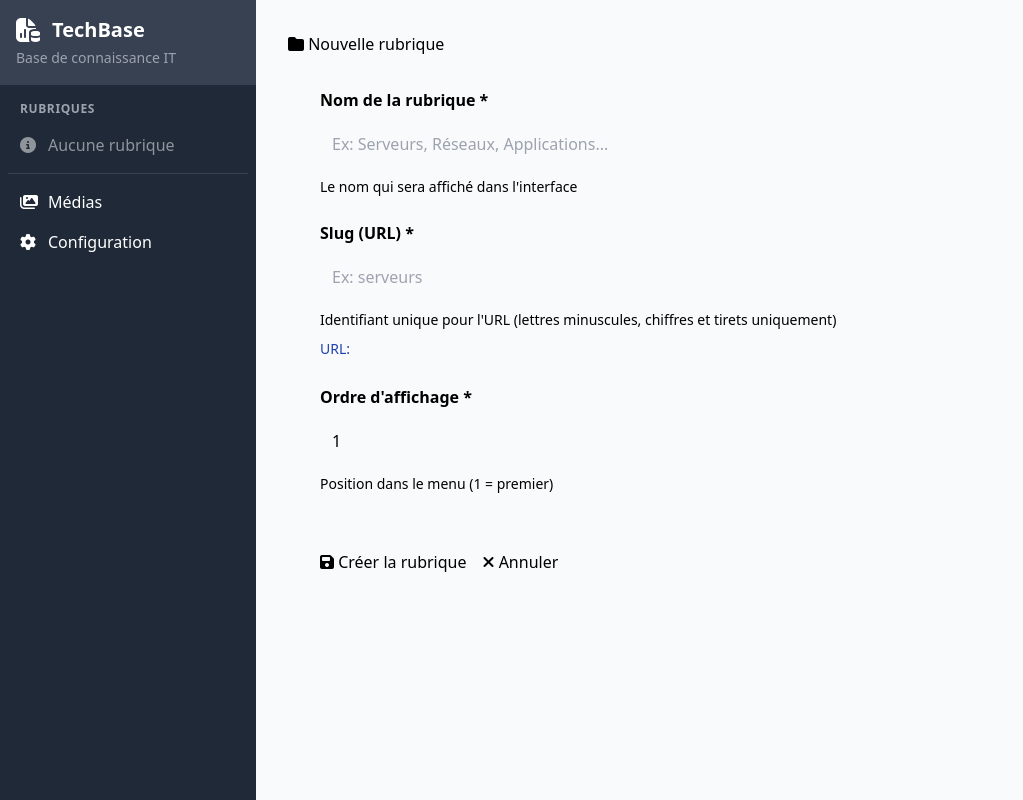
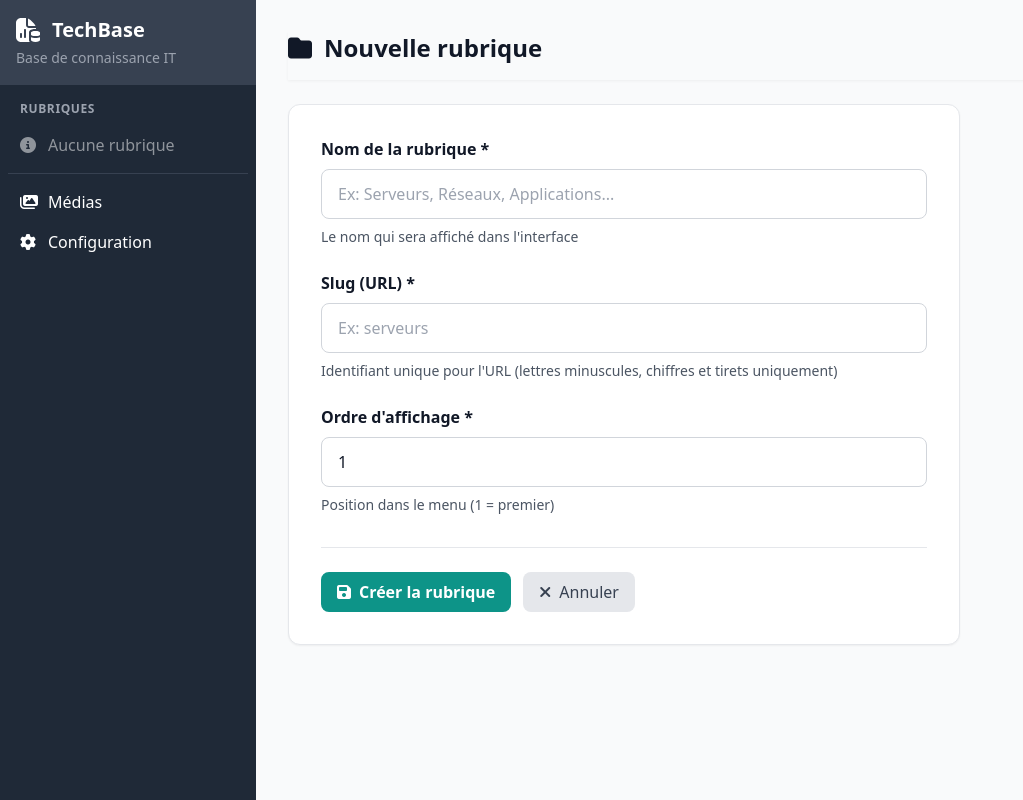
Before and after one commit to orwelltherazer/techbase, a PHP site: template templates/rubriques/form.html.twig in a window 1280 px wide. Shown: the whole page, without its empty margins (0-1023 px from the left). Run offline with PHP 8.4, Linux system fonts and the light colour scheme; the template is opened without the code that fills it, so the values that code supplies are empty; some libraries are stand-ins or nearby versions.

Commit message:
Amélioration de l'interface avec sidebar et headers sticky
- Sidebar fixe avec scroll indépendant du contenu principal
- Headers de page sticky pour rester visibles au scroll
- Zone opaque au-dessus des headers sticky
- Conversion complète de rubriques/form.html.twig en Tailwind CSS
- Uniformisation des tailles de titres (text-2xl)
- Headers sticky ajoutés à tous les templates principaux

🤖 Generated with [Claude Code](https://claude.com/claude-code)

Co-Authored-By: Claude <noreply@anthropic.com>

```diff
--- a/css/styles.css
+++ b/css/styles.css
@@ -8,6 +8,43 @@
   --warning: #d97706;
   --success: #16a34a;
   --info: #1e40af;
+}
+
+/* Header de page sticky */
+.page-header-sticky {
+  position: sticky;
+  top: 0;
+  z-index: 10;
+  background: #f9fafb;
+  padding-bottom: 1rem;
+  margin-bottom: 1.5rem;
+  box-shadow: 0 1px 3px rgba(0, 0, 0, 0.05);
+}
+
+/* Créer un espace opaque au-dessus du header pour masquer le contenu qui scroll */
+.page-header-sticky::before {
+  content: '';
+  position: absolute;
+  top: -2rem;
+  left: -2rem;
+  right: -2rem;
+  height: 2rem;
+  background: #f9fafb;
+  z-index: -1;
+}
+
+@media (min-width: 768px) {
+  .page-header-sticky::before {
+    top: -3rem;
+    height: 3rem;
+  }
+}
+
+@media (min-width: 1024px) {
+  .page-header-sticky::before {
+    top: -4rem;
+    height: 4rem;
+  }
 }
 
 /* Style pour le contenu Markdown/HTML des fiches */
--- a/templates/base.html.twig
+++ b/templates/base.html.twig
@@ -20,9 +20,9 @@
     }
   </script>
 </head>
-<body class="flex min-h-screen bg-gray-50">
-  <aside class="w-64 bg-gray-800 text-white flex flex-col">
-    <a href="./" class="block p-4 border-b border-gray-700 hover:bg-gray-700 transition">
+<body class="flex h-screen bg-gray-50 overflow-hidden">
+  <aside class="w-64 bg-gray-800 text-white flex flex-col h-screen sticky top-0">
+    <a href="./" class="block p-4 border-b border-gray-700 hover:bg-gray-700 transition flex-shrink-0">
       <div class="flex items-center gap-3">
         <img src="/techbase/images/icone.svg" alt="" class="w-6 h-6">
         <h1 class="text-xl font-semibold">TechBase</h1>
@@ -59,7 +59,7 @@
     </nav>
   </aside>
 
-  <main class="flex-1 p-4 md:p-6 lg:p-8 overflow-auto">
+  <main class="flex-1 h-screen overflow-y-auto p-4 md:p-6 lg:p-8">
     <div class="max-w-7xl mx-auto">
       {% block body %}{% endblock %}
     </div>
--- a/templates/dashboard.html.twig
+++ b/templates/dashboard.html.twig
@@ -4,7 +4,7 @@
 
 {% block body %}
 <!-- Header -->
-<div class="flex justify-between items-center mb-6">
+<div class="page-header-sticky flex justify-between items-center">
   <h1 class="text-2xl font-bold text-gray-900">Tableau de bord</h1>
   <a href="./?action=new" class="inline-flex items-center gap-2 px-4 py-2 bg-primary text-white rounded-lg hover:bg-primary-dark transition font-medium">
     <i class="fas fa-plus"></i>
--- a/templates/fiches/list.html.twig
+++ b/templates/fiches/list.html.twig
@@ -4,7 +4,7 @@
 
 {% block body %}
 <!-- Header -->
-<div class="flex justify-between items-center mb-6">
+<div class="page-header-sticky flex justify-between items-center">
   <h1 class="text-2xl font-bold text-gray-900 flex items-center gap-2">
     <i class="fas fa-folder-open text-primary"></i>
     {{ rubrique.nom }}
--- a/templates/fiches/view.html.twig
+++ b/templates/fiches/view.html.twig
@@ -4,7 +4,7 @@
 
 {% block body %}
 <!-- Header -->
-<div class="flex justify-between items-center mb-6 gap-4 flex-wrap">
+<div class="page-header-sticky flex justify-between items-center gap-4 flex-wrap">
   <h1 class="text-2xl font-bold text-gray-900">{{ fiche.titre }}</h1>
   <div class="flex gap-3">
     <a href="./?action=edit&id={{ fiche.id }}" class="inline-flex items-center gap-2 px-4 py-2 bg-primary text-white rounded-lg hover:bg-primary-dark transition font-medium">
--- a/templates/medias.html.twig
+++ b/templates/medias.html.twig
@@ -3,7 +3,7 @@
 {% block title %}Médias — Techbase{% endblock %}
 
 {% block body %}
-<div class="mb-6">
+<div class="page-header-sticky">
   <h1 class="text-3xl font-bold text-gray-900 mb-2">Médias</h1>
   <p class="text-gray-600">Gérez votre bibliothèque de médias</p>
 </div>
--- a/templates/rubriques/form.html.twig
+++ b/templates/rubriques/form.html.twig
@@ -3,24 +3,25 @@
 {% block title %}{% if rubrique.id %}Modifier la rubrique{% else %}Nouvelle rubrique{% endif %} – Techbase{% endblock %}
 
 {% block body %}
-<div class="page-header">
-  <h1 class="text-h1">
+<div class="page-header-sticky">
+  <h1 class="text-2xl font-bold text-gray-900 flex items-center gap-3">
     <i class="fas fa-folder"></i>
     {% if rubrique.id %}Modifier la rubrique{% else %}Nouvelle rubrique{% endif %}
   </h1>
 </div>
 
 {% if error %}
-  <div class="alert alert-danger">
-    <i class="fas fa-exclamation-triangle"></i> {{ error }}
+  <div class="flex items-center gap-3 px-6 py-4 rounded-lg mb-6 bg-red-50 border border-red-200 text-red-800">
+    <i class="fas fa-exclamation-triangle"></i>
+    {{ error }}
   </div>
 {% endif %}
 
-<form method="POST" action="rubriques.php?action={% if rubrique.id %}edit&id={{ rubrique.id }}{% else %}new{% endif %}" class="rubrique-form">
+<form method="POST" action="rubriques.php?action={% if rubrique.id %}edit&id={{ rubrique.id }}{% else %}new{% endif %}" class="max-w-2xl">
 
-  <div class="form-card">
-    <div class="form-group">
-      <label for="nom">Nom de la rubrique *</label>
+  <div class="bg-white border border-gray-200 rounded-xl p-8 shadow-sm">
+    <div class="mb-6">
+      <label for="nom" class="block mb-2 font-semibold text-gray-900">Nom de la rubrique *</label>
       <input
         type="text"
         id="nom"
@@ -28,12 +29,13 @@
         required
         value="{{ rubrique.nom|default('') }}"
         placeholder="Ex: Serveurs, Réseaux, Applications..."
-        oninput="updateSlugPreview()">
-      <small class="form-help">Le nom qui sera affiché dans l'interface</small>
+        oninput="updateSlugPreview()"
+        class="w-full px-4 py-3 border border-gray-300 rounded-lg text-base bg-white text-gray-900 focus:outline-none focus:ring-2 focus:ring-primary focus:border-transparent">
+      <small class="block mt-2 text-sm text-gray-600">Le nom qui sera affiché dans l'interface</small>
     </div>
 
-    <div class="form-group">
-      <label for="slug">Slug (URL) *</label>
+    <div class="mb-6">
+      <label for="slug" class="block mb-2 font-semibold text-gray-900">Slug (URL) *</label>
       <input
         type="text"
         id="slug"
@@ -41,120 +43,41 @@
         value="{{ rubrique.slug|default('') }}"
         placeholder="Ex: serveurs"
         pattern="[a-z0-9-]+"
-        oninput="validateSlug()">
-      <small class="form-help">
+        oninput="validateSlug()"
+        class="w-full px-4 py-3 border border-gray-300 rounded-lg text-base bg-white text-gray-900 focus:outline-none focus:ring-2 focus:ring-primary focus:border-transparent">
+      <small class="block mt-2 text-sm text-gray-600">
         Identifiant unique pour l'URL (lettres minuscules, chiffres et tirets uniquement)
-        <span id="slugPreview" style="display: none; margin-top: 0.5rem; display: block; color: var(--info);">
-          URL: <code></code>
+        <span id="slugPreview" class="hidden mt-2 block text-blue-600">
+          URL: <code class="bg-gray-100 px-2 py-1 rounded font-mono text-sm"></code>
         </span>
       </small>
     </div>
 
-    <div class="form-group">
-      <label for="ordre">Ordre d'affichage *</label>
+    <div class="mb-6">
+      <label for="ordre" class="block mb-2 font-semibold text-gray-900">Ordre d'affichage *</label>
       <input
         type="number"
         id="ordre"
         name="ordre"
         required
         min="1"
-        value="{{ rubrique.ordre|default(suggested_ordre|default(1)) }}">
-      <small class="form-help">Position dans le menu (1 = premier)</small>
+        value="{{ rubrique.ordre|default(suggested_ordre|default(1)) }}"
+        class="w-full px-4 py-3 border border-gray-300 rounded-lg text-base bg-white text-gray-900 focus:outline-none focus:ring-2 focus:ring-primary focus:border-transparent">
+      <small class="block mt-2 text-sm text-gray-600">Position dans le menu (1 = premier)</small>
     </div>
 
-    <div class="form-actions">
-      <button type="submit" class="btn btn-primary">
+    <div class="flex gap-3 mt-8 pt-6 border-t border-gray-200">
+      <button type="submit" class="inline-flex items-center gap-2 px-4 py-2 bg-primary text-white rounded-lg hover:bg-primary-dark transition font-semibold">
         <i class="fas fa-save"></i>
         {% if rubrique.id %}Mettre à jour{% else %}Créer la rubrique{% endif %}
       </button>
-      <a href="rubriques.php?action=list" class="btn btn-secondary">
+      <a href="rubriques.php?action=list" class="inline-flex items-center gap-2 px-4 py-2 bg-gray-200 text-gray-700 rounded-lg hover:bg-gray-300 transition font-medium">
         <i class="fas fa-times"></i>
         Annuler
       </a>
     </div>
   </div>
 </form>
-
-<style>
-.rubrique-form {
-  max-width: 600px;
-}
-
-.form-card {
-  background: var(--bg-primary);
-  border: 1px solid var(--border-color);
-  border-radius: 8px;
-  padding: 2rem;
-}
-
-.form-group {
-  margin-bottom: 1.5rem;
-}
-
-.form-group label {
-  display: block;
-  margin-bottom: 0.5rem;
-  font-weight: 600;
-  color: var(--text-primary);
-}
-
-.form-group input {
-  width: 100%;
-  padding: 0.75rem;
-  border: 1px solid var(--border-color);
-  border-radius: 6px;
-  font-size: 1rem;
-  background: var(--bg-primary);
-  color: var(--text-primary);
-}
-
-.form-group input:focus {
-  outline: none;
-  border-color: var(--primary);
-  box-shadow: 0 0 0 3px rgba(59, 130, 246, 0.1);
-}
-
-.form-help {
-  display: block;
-  margin-top: 0.5rem;
-  font-size: 0.875rem;
-  color: var(--text-muted);
-}
-
-.form-actions {
-  display: flex;
-  gap: 1rem;
-  margin-top: 2rem;
-  padding-top: 1.5rem;
-  border-top: 1px solid var(--border-color);
-}
-
-.alert {
-  padding: 1rem 1.5rem;
-  border-radius: 8px;
-  margin-bottom: 1.5rem;
-  display: flex;
-  align-items: center;
-  gap: 0.75rem;
-}
-
-.alert-danger {
-  background: #f8d7da;
-  border: 1px solid #f5c6cb;
-  color: #721c24;
-}
-
-#slugPreview code {
-  background: var(--bg-secondary);
-  padding: 0.25rem 0.5rem;
-  border-radius: 4px;
-  font-family: 'Courier New', monospace;
-}
-
-input.error {
-  border-color: var(--danger);
-}
-</style>
 
 <script>
 function generateSlug(text) {
@@ -189,7 +112,7 @@ function updateSlugPreview() {
 
     if (slug) {
       const preview = document.getElementById('slugPreview');
-      preview.style.display = 'block';
+      preview.classList.remove('hidden');
       preview.querySelector('code').textContent = window.location.origin + '/?rubrique=' + slug;
     }
   }
@@ -204,13 +127,15 @@ function validateSlug() {
   const validSlug = slug.match(/^[a-z0-9-]*$/);
 
   if (!validSlug && slug !== '') {
-    slugInput.classList.add('error');
+    slugInput.classList.add('border-red-500');
+    slugInput.classList.remove('border-gray-300');
   } else {
-    slugInput.classList.remove('error');
+    slugInput.classList.remove('border-red-500');
+    slugInput.classList.add('border-gray-300');
 
     if (slug) {
       const preview = document.getElementById('slugPreview');
-      preview.style.display = 'block';
+      preview.classList.remove('hidden');
       preview.querySelector('code').textContent = window.location.origin + '/?rubrique=' + slug;
     }
   }
--- a/templates/rubriques/list.html.twig
+++ b/templates/rubriques/list.html.twig
@@ -3,8 +3,8 @@
 {% block title %}Gestion des rubriques – Techbase{% endblock %}
 
 {% block body %}
-<div class="flex justify-between items-center mb-6">
-  <h1 class="text-3xl font-bold text-gray-900 flex items-center gap-3">
+<div class="page-header-sticky flex justify-between items-center">
+  <h1 class="text-2xl font-bold text-gray-900 flex items-center gap-3">
     <i class="fas fa-folder"></i>
     Gestion des rubriques
   </h1>
--- a/templates/search_results.html.twig
+++ b/templates/search_results.html.twig
@@ -3,7 +3,7 @@
 {% block title %}Résultats — Techbase{% endblock %}
 
 {% block body %}
-<div class="mb-6">
+<div class="page-header-sticky">
   <h1 class="text-3xl font-bold text-gray-900 flex items-center gap-3">
     <i class="fas fa-search"></i>
     Recherche
```
Also changed, not shown: 1 other file.
